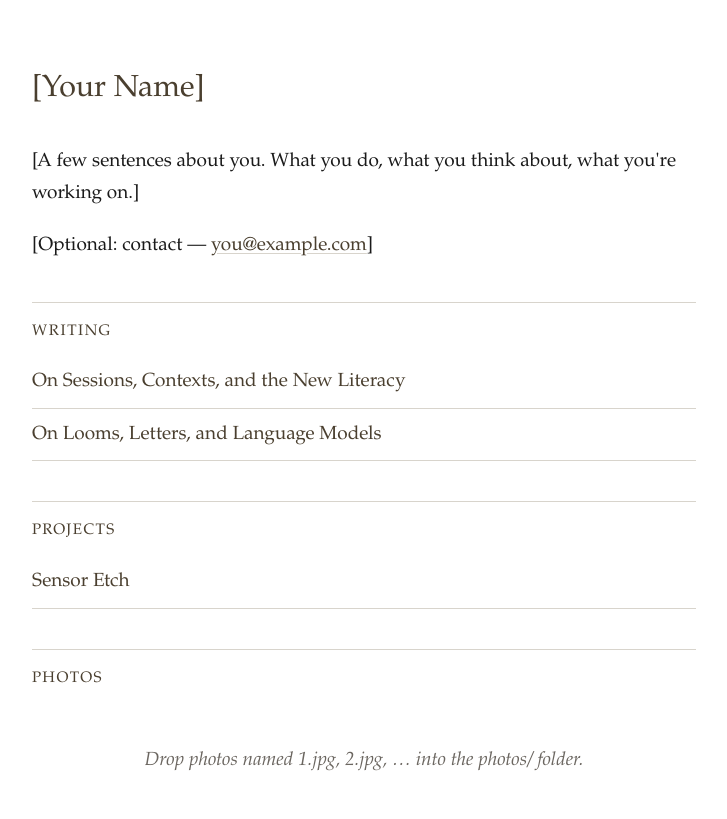
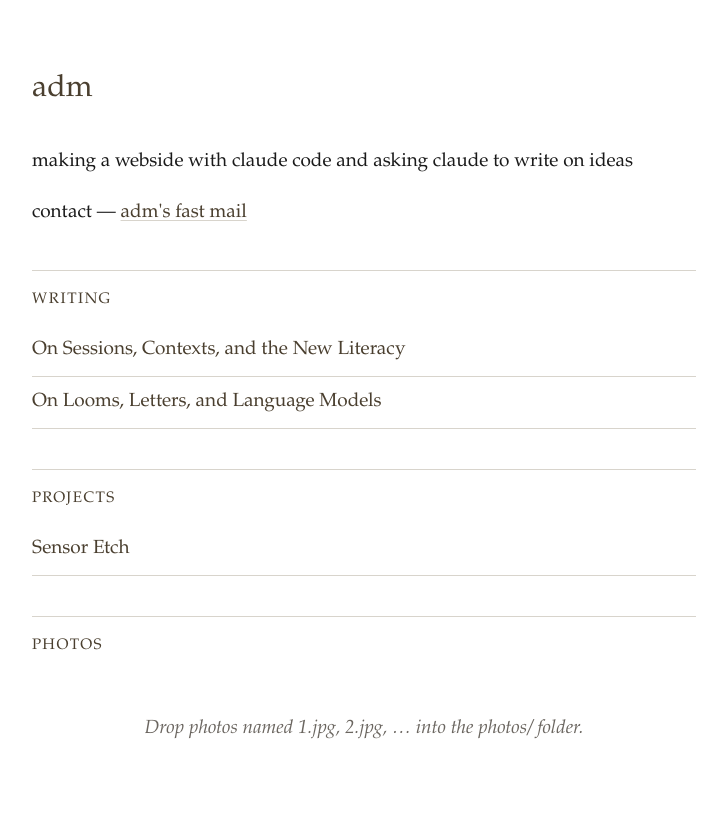
Before and after one commit to tautme/personal_site, a plain HTML site: page index.html in a window 1280 px wide. Shown: the top 819 px of the page, without its empty margins (276-1003 px from the left). Drawn offline with Linux system fonts and the light colour scheme; no server answers.

Commit message:
update index

```diff
--- a/index.html
+++ b/index.html
@@ -3,18 +3,18 @@
 <head>
 <meta charset="UTF-8">
 <meta name="viewport" content="width=device-width, initial-scale=1.0">
-<title>[Your Name]</title>
+<title>adm</title>
 <link rel="stylesheet" href="style.css">
 </head>
 <body>
 
 <main class="wrap">
 
-  <h1>[Your Name]</h1>
+  <h1>adm</h1>
 
   <!-- Bio: edit these paragraphs. This is the only place "about" lives. -->
-  <p>[A few sentences about you. What you do, what you think about, what you're working on.]</p>
-  <p>[Optional: contact &mdash; <a href="mailto:you@example.com">you@example.com</a>]</p>
+  <p>making a webside with claude code and asking claude to write on ideas</p>
+  <p>contact &mdash; <a href="mailto:adm@fastmail.com">adm's fast mail</a></p>
 
 
   <!-- ============ ESSAYS ============
```
